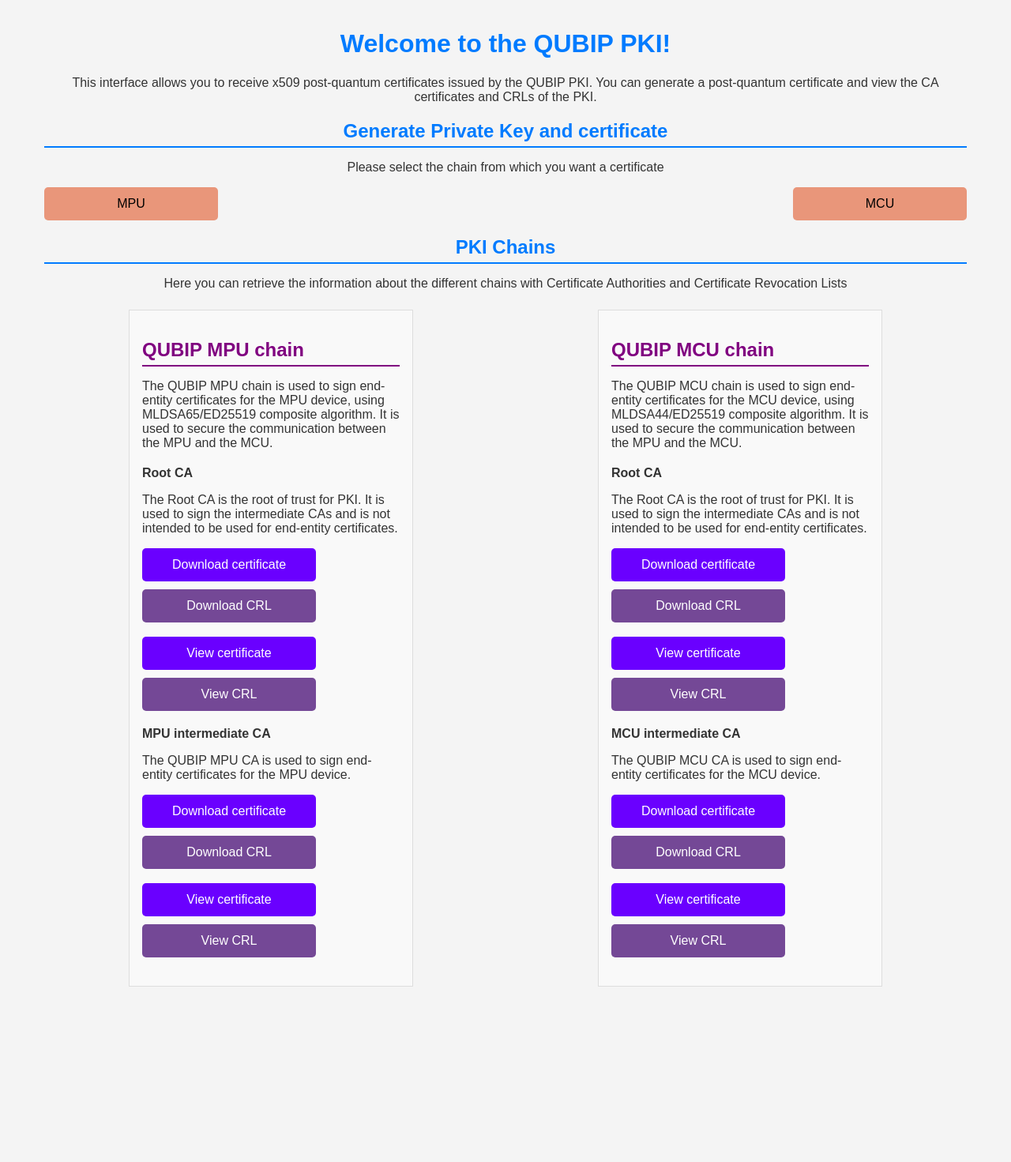
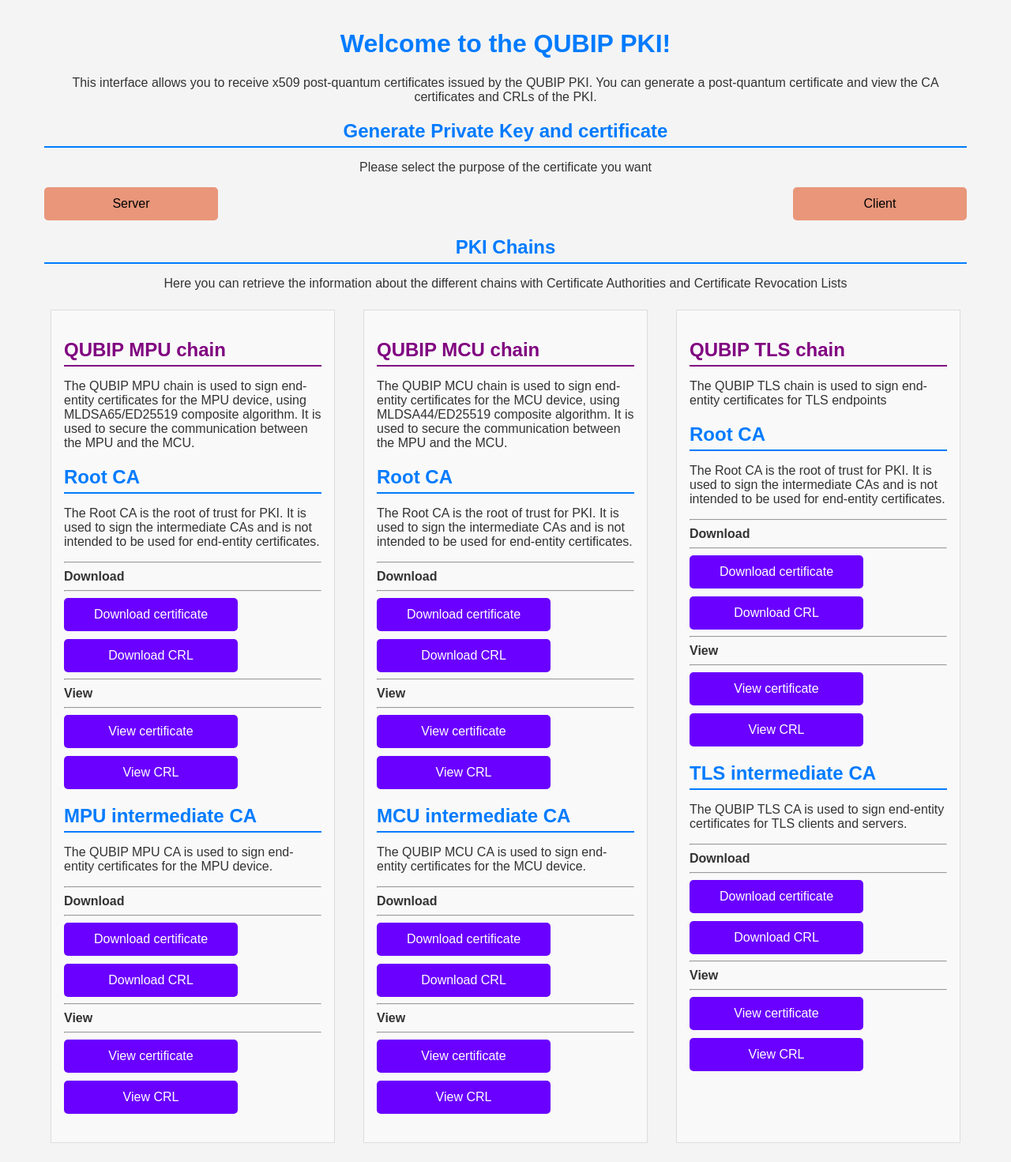
Before and after one commit to QUBIP/pq-qubip-pki, a Flask app: page / in a window 1280 px wide. Shown: the whole page at 79% size. Before the commit the page ends 1249 px from the top, so only its background shows below. Run offline with Flask 3, Linux system fonts and the light colour scheme; parts of the project's set-up code (start-up, migrations or seed data) failed here and were passed over.

Commit message:
fixed key handling

```diff
--- a/app.py
+++ b/app.py
@@ -4,7 +4,7 @@
 import uuid
 import logging
 import tempfile
-from pkiCrypto import generate_private_key, generate_csr, sign_certificate, create_certificate_chain, get_ca_certificate_details, get_crl_details
+from pkiCrypto import generate_private_key, generate_csr, sign_certificate, create_certificate_chain, get_ca_certificate_details, get_crl_details, convert_certificate_to_der
 from io import BytesIO # allows to create files without saving them on disk (useful for private key)
 from zipfile import ZipFile
 from cryptography import x509
@@ -25,11 +25,10 @@
 
 # Validate configurations
 Config.validate()
-private_keys = {}  # Store private keys in memory
 openssl = app.config['OPENSSL']
 
-@app.route('/generate_certificate/<chain>', methods=['GET','POST'])
-def generate_certificate(chain):
+@app.route('/generate_certificate/<purpose>', methods=['GET','POST'])
+def generate_certificate(purpose):
     if request.method == 'GET':
         return render_template('gen-cert.html', purpose=purpose)
     if request.method == 'POST':
@@ -37,30 +36,33 @@
             data = request.json or request.form
             device = data.get('device')
             if device == 'mpu':
+                pki = 'pki-65'
                 ca = app.config['MPU_CA']
-                ca_certs_dir = app.config['MPU_CERTS_DIR']
-                ca_conf = app.config['MPU_CA_CONF']
-                ca_key_file = app.config['MPU_CA_KEY']
-                ca_passfile = app.config['MPU_CA_PASSWORD']
-                ca_cert = app.config['MPU_CA_CERT']
-                ca_chain = app.config['MPU_CA_CHAIN']
+                ca_certs_dir = os.path.join(app.config['PKI65_DIR'],'qubip-mpu-ca', 'newcerts')
+                ca_conf = os.path.join(app.config['CONF_DIR_PKI65'], 'qubip-mpu-ca.conf')
+                ca_key_file = os.path.join(app.config['PKI65_DIR'], 'qubip-mpu-ca', 'private', 'qubip-mpu-ca.key')
+                ca_passfile = os.path.join(app.config['PKI65_DIR'], 'qubip-mpu-ca', 'private', '.qubip-mpu-ca-passphrase.txt')
+                ca_cert = os.path.join(app.config['PKI65_DIR'], 'qubip-mpu-ca', 'qubip-mpu-ca-cert.pem')
+                ca_chain = os.path.join(app.config['PKI65_DIR'], 'qubip-mpu-ca', 'qubip-mpu-ca-chain.pem')
                 if purpose == 'server':
-                    conf_file = app.config['SERVER_CONF']
+                    conf_file = os.path.join(app.config['CONF_DIR_PKI65'], 'qubip-server.conf')
                 else:
-                    conf_file = app.config['CLIENT_CONF']
+                    conf_file = os.path.join(app.config['CONF_DIR_PKI65'], 'qubip-client.conf')
             elif device == 'mcu':
+                pki = 'pki-44'
                 ca = app.config['MCU_CA']
-                ca_certs_dir = app.config['MCU_CERTS_DIR']
-                ca_conf = app.config['MCU_CA_CONF']
-                ca_key_file = app.config['MCU_CA_KEY']
-                ca_passfile = app.config['MCU_CA_PASSWORD']
-                ca_cert = app.config['MCU_CA_CERT']
-                ca_chain = app.config['MCU_CA_CHAIN']
+                ca_certs_dir = os.path.join(app.config['PKI44_DIR'],'qubip-mcu-ca', 'newcerts')
+                ca_conf = os.path.join(app.config['CONF_DIR_PKI44'], 'qubip-mcu-ca.conf')
+                ca_key_file = os.path.join(app.config['PKI44_DIR'], 'qubip-mcu-ca', 'private', 'qubip-mcu-ca.key')
+                ca_passfile = os.path.join(app.config['PKI44_DIR'], 'qubip-mcu-ca', 'private', '.qubip-mcu-ca-passphrase.txt')
+                ca_cert = os.path.join(app.config['PKI44_DIR'], 'qubip-mcu-ca', 'qubip-mcu-ca-cert.pem')
+                ca_chain = os.path.join(app.config['PKI44_DIR'], 'qubip-mcu-ca', 'qubip-mcu-ca-chain.pem')
                 if purpose == 'server':
-                    conf_file = app.config['SERVER_CONF']
+                    conf_file = os.path.join(app.config['CONF_DIR_PKI44'], 'qubip-server.conf')
                 else:
-                    conf_file = app.config['CLIENT_CONF']
+                    conf_file = os.path.join(app.config['CONF_DIR_PKI44'], 'qubip-client.conf')
             elif device == 'tls':
+                pki = 'certs'
                 ca = app.config['TLS_CA']
                 ca_certs_dir = app.config['TLS_CERTS_DIR']
                 ca_conf = app.config['TLS_CA_CONF']
@@ -79,8 +81,11 @@
             commonName = data.get('common_name')
             cn_type = data.get('cn_type') # IP/DNS
             cert_id = f'{str(uuid.uuid4().hex[:10 ])}-{purpose}'
-            key_file = os.path.join(ca_certs_dir, f'{cert_id}.key')
 
+            if not os.path.exists(app.config['TEMP_KEY_DIR']):
+                os.makedirs(app.config['TEMP_KEY_DIR'])
+            key_file = os.path.join(app.config['TEMP_KEY_DIR'], f'{cert_id}.key')
+            logging.debug(f"Key file: {key_file}")
             logging.debug(f"Generating certificate for {purpose} with commonName: {commonName}, algorithm: {algorithm}, cert_id: {cert_id}")
             generate_private_key(openssl, key_file, algorithm)
             if not key_file:
@@ -88,9 +93,6 @@
             else:
                 logging.info("PRIVATE KEY GENERATED")
                 logging.info(f"Key file: {key_file}")
-                with open(key_file, 'r') as key_fp:
-                    private_keys[cert_id] = key_fp.read()
-                key_fp.close()
                 subjectAltName = commonName
                 logging.info(f"SAN = {subjectAltName}")
                 subj = f"/C=EU/O=QUBIP/CN={commonName}"
@@ -109,8 +111,14 @@
                 else:
                     chain_file = f'{cert_id}-chain.pem'
                     chain_path = os.path.join(ca_certs_dir, chain_file)
+                    convert_certificate_to_der(openssl, cert_file)
+                    logging.info("DER certificate converted")
                     create_certificate_chain(cert_file, ca_chain, chain_path)
+                    convert_certificate_to_der(openssl, chain_path)
+                    logging.info(chain_path)
+
                     return jsonify({
+                        'pki': pki,
                         'ca': ca,
                         'certificate_id': cert_id,
                         'certificate': certificate,
@@ -121,47 +129,68 @@
             return jsonify({'error': 'An unexpected error occurred', 'details': str(e)}), 500
     return jsonify({'error': 'Invalid request method'}), 400
 
-@app.route('/download_certificate/<ca>/<cert_id>', methods=['GET'])
-def download_certificate(ca, cert_id):
+@app.route('/download_certificate/<pki>/<ca>/<cert_id>', methods=['GET'])
+def download_certificate(pki, ca, cert_id):
+    logging.info(pki)
+    if pki == 'pki-65':
+        working_dir = app.config['PKI65_DIR']
+    elif pki == 'pki-44':
+        working_dir = app.config['PKI44_DIR']
+    elif pki == 'certs':
+        working_dir = app.config['CERTS_DIR']
+    else:
+        return jsonify({'error': f'Invalid PKI: {pki}'}), 400  # <--- ADD THIS
+    logging.info(working_dir)
+    logging.info(ca)
+    logging.info(cert_id)
     filename = f'{cert_id}-cert.pem'
     csr_file = f'{cert_id}.csr'
     chain_filename = f'{cert_id}-chain.pem'
     if ca == 'qubip-mpu-ca':
-        certs_path = app.config['MPU_CERTS_DIR']
+        certs_path = os.path.join(working_dir, 'qubip-mpu-ca', 'newcerts')
     elif ca == 'qubip-mcu-ca':
-        certs_path = app.config['MCU_CERTS_DIR']
+        certs_path = os.path.join(working_dir, 'qubip-mcu-ca', 'newcerts')
     elif ca == 'qubip-tls-ca':
-        certs_path = app.config['TLS_CERTS_DIR']
+        certs_path = os.path.join(working_dir, 'qubip-tls-ca', 'newcerts')
     else:
         return jsonify({'error': 'CA not found'}), 404
 
     full_path = os.path.join(certs_path, filename)
+    der_cert = os.path.join(certs_path, f'{filename}.der')
+    if not os.path.exists(der_cert):
+        logging.error(f"DER certificate not found: {der_cert}")
+        return jsonify({'error': 'DER certificate not found'}), 404
+
     full_chain_path = os.path.join(certs_path, chain_filename)
+    der_chain = f'{full_chain_path}.der'
     if not os.path.exists(full_path):
         return jsonify({'error': 'Certificate not found'}), 404
-    key_filename = f'{cert_id}.key'
-    key_content = private_keys.pop(cert_id, None)  # Retrieve and remove the private key from memory
-    if  not key_content:
+    if not os.path.exists(der_chain):
+        logging.error(f"DER chain certificate not found: {der_chain}")
+        return jsonify({'error': 'DER chain certificate not found'}), 404
+    logging.info(der_chain)
+    key_filename = os.path.join(app.config['TEMP_KEY_DIR'], f"{cert_id}.key")
+    if not os.path.exists(key_filename):
         return jsonify({'error': 'Private key not found'}), 404
     if not os.path.exists(full_chain_path):
         return jsonify({'error': 'Chain certificate file NOT found'}), 404
+    with open(key_filename, 'r') as f:
+        key_content = f.read()
     try:
         stream = BytesIO()
         with ZipFile(stream, 'w') as zipf:
             zipf.write(full_path, arcname=filename) # add filename
+            zipf.write(der_cert, arcname=f'{cert_id}-cert.der') # add der cert
+            #zipf.write(der_chain, arcname=f'{cert_id}-chain.der') # add der chain
             zipf.writestr(key_filename, key_content) # add private key
             zipf.write(full_chain_path, arcname=chain_filename)
         stream.seek(0)
 
         # delete key and csr after download
-        key_path = os.path.join(certs_path, key_filename)
-        print(key_path)
+        os.remove(key_filename)
         # Delete the CSR file
         if os.path.exists(csr_file):
             os.remove(csr_file)
-
-        if os.path.exists(key_path):
-            os.remove(key_path)
         return send_file(
             stream,
             as_attachment=True,
@@ -198,14 +227,21 @@
         return jsonify({'error': 'File not found'}), 404
 
 
-@app.route('/download_crl/<ca>', methods=['GET'])
-def download_crl(ca):
+@app.route('/download_crl/<chain>/<ca>', methods=['GET'])
+def download_crl(chain, ca):
+    if chain == 'certs':
+        working_dir = app.config['CERTS_DIR']
+    elif chain == 'pki-65':
+        working_dir = app.config['PKI65_DIR']
+    elif chain == 'pki-44':
+        working_dir = app.config['PKI44_DIR']
+
     if ca == 'qubip-root-ca':
-        ca_crl = app.config['ROOT_CA_CRL']
+        ca_crl = os.path.join(working_dir, app.config['ROOT_CA'],'crl','qubip-root-ca.crl')
     elif ca == 'qubip-mpu-ca':
-        ca_crl = app.config['MPU_CA_CRL']
+        ca_crl = os.path.join(working_dir, app.config['MPU_CA'],'crl','qubip-mpu-ca.crl')
     elif ca == 'qubip-mcu-ca':
-        ca_crl = app.config['MCU_CA_CRL']
+        ca_crl = os.path.join(working_dir, app.config['MCU_CA'],'crl','qubip-mcu-ca.crl')
     elif ca == 'qubip-tls-ca':
         ca_crl = app.config['TLS_CA_CRL']
     if not os.path.exists(ca_crl):
@@ -247,15 +283,22 @@
         logging.error(f"Error reading certificate: {e}")
         return jsonify({'error': 'Error reading certificate'}), 500
 
-@app.route('/crl_details/<ca>/ca_crl', methods=['GET'])
-def view_ca_crl(ca):
+@app.route('/crl_details/<chain>/<ca>', methods=['GET'])
+def view_ca_crl(chain, ca):
     cert_id = ca
+    logging.info(chain)
+    if chain == 'certs':
+        working_dir = app.config['CERTS_DIR']
+    elif chain == 'pki-65':
+        working_dir = app.config['PKI65_DIR']
+    elif chain == 'pki-44':
+        working_dir = app.config['PKI44_DIR']
     if ca == 'qubip-root-ca':
-        filename = app.config['ROOT_CA_CRL']
+        filename = os.path.join(working_dir, app.config['ROOT_CA'],'crl','qubip-root-ca.crl')
     elif ca == 'qubip-mpu-ca':
-        filename = app.config['MPU_CA_CRL']
+        filename = os.path.join(working_dir, app.config['MPU_CA'],'crl','qubip-mpu-ca.crl')
     elif ca == 'qubip-mcu-ca':
-        filename = app.config['MCU_CA_CRL']
+        filename = os.path.join(working_dir, app.config['MCU_CA'],'crl','qubip-mcu-ca.crl')
     elif ca == 'qubip-tls-ca':
         filename = app.config['TLS_CA_CRL']
 
--- a/static/css/home_style.css
+++ b/static/css/home_style.css
@@ -101,16 +101,14 @@
 }
 
 .crl-button {
-    background-color: #744896;
+    background-color: #6a00ff;
 }
 .crl-button:hover {
-    background-color: #971fb2;
+    background-color: #0056b3;
 }
 
 .divider{
-    width:5px;
-    height:auto;
-    display:inline-block;
+    top: 200%;
 }
 
 .chains-container {
--- a/templates/gen-cert.html
+++ b/templates/gen-cert.html
@@ -75,7 +75,7 @@
             <pre id="certText"></pre>
         </div>
     </div>
-    <script src="/static/js-scripts/gen-cert.js"></script>
+    <script src="/static/js-scripts/gen-cert-2.js"></script>
 </body>
 
 </html>
--- a/templates/home.html
+++ b/templates/home.html
@@ -16,10 +16,10 @@
         <p>This interface allows you to receive x509 post-quantum certificates issued by the QUBIP PKI. You can generate
             a post-quantum certificate and view the CA certificates and CRLs of the PKI.</p>
         <h2>Generate Private Key and certificate</h2>
-        <p>Please select the chain from which you want a certificate</p>
+        <p>Please select the purpose of the certificate you want</p>
         <div class="button-container">
-            <a href="{{ url_for('generate_certificate', chain='mpu') }}" class="button chain">MPU</a>
-            <a href="{{ url_for('generate_certificate', chain='mcu') }}" class="button chain">MCU</a>
+            <a href="{{ url_for('generate_certificate', purpose='server') }}" class="button purpose">Server</a>
+            <a href="{{ url_for('generate_certificate', purpose='client') }}" class="button purpose">Client</a>
         </div>
         <h2>PKI Chains</h2>
         <p>Here you can retrieve the information about the different chains with Certificate Authorities and Certificate
@@ -36,10 +36,15 @@
                 </div>
 
                 <div class="ca-section">
-                    <strong>Root CA</strong>
+                    <h2>Root CA</h2>
                     <p>The Root CA is the root of trust for PKI. It is used to sign the intermediate CAs and is not
                         intended
                         to be used for end-entity certificates.</p>
+                    <hr>
+                    </hr>
+                    <strong>Download</strong>
+                    <hr>
+                    </hr>
                     <div class="button-container">
 
                         <a href="#" class="button cert-button download-ca-cert-btn" chain-name="pki-65"
@@ -47,7 +52,11 @@
                         <a href="#" class="button crl-button download-crl-btn" chain-name="pki-65"
                             crl-name="qubip-root-ca">Download CRL</a>
                     </div>
-                    <div class="divider"></div>
+                    <hr>
+                    </hr>
+                    <strong>View</strong>
+                    <hr>
+                    </hr>
                     <div class="button-container">
                         <a href="#" class="button cert-button view-ca-cert-btn" chain-name="pki-65"
                             cert-name="qubip-root-ca">View certificate</a>
@@ -58,8 +67,13 @@
                     </div>
                 </div>
                 <div class="ca-section">
-                    <strong>MPU intermediate CA</strong>
+                    <h2>MPU intermediate CA</h2>
                     <p>The QUBIP MPU CA is used to sign end-entity certificates for the MPU device.</p>
+                    <hr>
+                    </hr>
+                    <strong>Download</strong>
+                    <hr>
+                    </hr>
                     <div class="button-container">
 
                         <a href="#" class="button cert-button download-ca-cert-btn" chain-name="pki-65"
@@ -67,7 +81,11 @@
                         <a href="#" class="button crl-button download-crl-btn" chain-name="pki-65"
                             crl-name="qubip-mpu-ca">Download CRL</a>
                     </div>
-                    <div class="divider"></div>
+                    <hr>
+                    </hr>
+                    <strong>View</strong>
+                    <hr>
+                    </hr>
                     <div class="button-container">
                         <a href="#" class="button cert-button view-ca-cert-btn" chain-name="pki-65"
                             cert-name="qubip-mpu-ca">View certificate</a>
@@ -87,11 +105,16 @@
                 </div>
 
                 <div class="ca-section">
-                    <strong>Root CA</strong>
+                    <h2>Root CA</h2>
                     <p>The Root CA is the root of trust for PKI. It is used to sign the intermediate CAs and is not
                         intended
                         to
                         be used for end-entity certificates.</p>
+                    <hr>
+                    </hr>
+                    <strong>Download</strong>
+                    <hr>
+                    </hr>
                     <div class="button-container">
 
                         <a href="#" class="button cert-button download-ca-cert-btn" chain-name="pki-44"
@@ -99,7 +122,11 @@
                         <a href="#" class="button crl-button download-crl-btn" chain-name="pki-44"
                             crl-name="qubip-root-ca">Download CRL</a>
                     </div>
-                    <div class="divider"></div>
+                    <hr>
+                    </hr>
+                    <strong>View</strong>
+                    <hr>
+                    </hr>
                     <div class="button-container">
                         <a href="#" class="button cert-button view-ca-cert-btn" chain-name="pki-44"
                             cert-name="qubip-root-ca">View certificate</a>
@@ -110,8 +137,13 @@
                     </div>
                 </div>
                 <div class="ca-section">
-                    <strong>MCU intermediate CA</strong>
+                    <h2>MCU intermediate CA</h2>
                     <p>The QUBIP MCU CA is used to sign end-entity certificates for the MCU device.</p>
+                    <hr>
+                    </hr>
+                    <strong>Download</strong>
+                    <hr>
+                    </hr>
                     <div class="button-container">
 
                         <a href="#" class="button cert-button download-ca-cert-btn" chain-name="pki-44"
@@ -119,7 +151,11 @@
                         <a href="#" class="button crl-button download-crl-btn" chain-name="pki-44"
                             crl-name="qubip-mcu-ca">Download CRL</a>
                     </div>
-                    <div class="divider"></div>
+                    <hr>
+                    </hr>
+                    <strong>View</strong>
+                    <hr>
+                    </hr>
                     <div class="button-container">
                         <a href="#" class="button cert-button view-ca-cert-btn" chain-name="pki-44"
                             cert-name="qubip-mcu-ca">View certificate</a>
@@ -130,25 +166,79 @@
                     </div>
                 </div>
             </div>
-            <!-- <div class="ca-section">
-            <strong>QUBIP TLS CA</strong>
-            <p>The QUBIP TLS CA is used to sign end-entity certificates for TLS. It is used to secure the communication between endpoints in pilot 2.</p>
-            <div class="button-container">
+            <div class="chain-wrapper">
 
-                <a href="#" class="button cert-button download-ca-cert-btn" cert-name="qubip-tls-ca">Download certificate</a>
-                <a href="#" class="button crl-button download-crl-btn" crl-name="qubip-tls-ca">Download CRL</a>
+                <div class="chain-section">
+                    <h2 class="chain-h2"> QUBIP TLS chain</h2>
+                    <p>The QUBIP TLS chain is used to sign end-entity certificates for TLS endpoints</p>
+                </div>
+
+                <div class="ca-section">
+                    <h2>Root CA</h2>
+                    <p>The Root CA is the root of trust for PKI. It is used to sign the intermediate CAs and is not
+                        intended
+                        to be used for end-entity certificates.</p>
+                    <hr>
+                    </hr>
+                    <strong>Download</strong>
+                    <hr>
+                    </hr>
+                    <div class="button-container">
+
+                        <a href="#" class="button cert-button download-ca-cert-btn" chain-name="certs"
+                            cert-name="qubip-root-ca">Download certificate</a>
+                        <a href="#" class="button crl-button download-crl-btn" chain-name="certs"
+                            crl-name="qubip-root-ca">Download CRL</a>
+                    </div>
+                    <hr>
+                    </hr>
+                    <strong>View</strong>
+                    <hr>
+                    </hr>
+                    <div class="button-container">
+                        <a href="#" class="button cert-button view-ca-cert-btn" chain-name="certs"
+                            cert-name="qubip-root-ca">View certificate</a>
+                        <a href="#" class="button crl-button view-crl-btn" chain-name="certs"
+                            crl-name="qubip-root-ca">View
+                            CRL</a>
+
+                    </div>
+                </div>
+                <div class="ca-section">
+                    <h2>TLS intermediate CA</h2>
+                    <p>The QUBIP TLS CA is used to sign end-entity certificates for TLS clients and servers.</p>
+                    <hr>
+                    </hr>
+                    <strong>Download</strong>
+                    <hr>
+                    </hr>
+                    <div class="button-container">
+
+                        <a href="#" class="button cert-button download-ca-cert-btn" chain-name="certs"
+                            cert-name="qubip-tls-ca">Download certificate</a>
+                        <a href="#" class="button crl-button download-crl-btn" chain-name="certs"
+                            crl-name="qubip-tls-ca">Download CRL</a>
+                    </div>
+                    <hr>
+                    </hr>
+                    <strong>View</strong>
+                    <hr>
+                    </hr>
+                    <div class="button-container">
+                        <a href="#" class="button cert-button view-ca-cert-btn" chain-name="certs"
+                            cert-name="qubip-tls-ca">View certificate</a>
+                        <a href="#" class="button crl-button view-crl-btn" chain-name="certs"
+                            crl-name="qubip-tls-ca">View
+                            CRL</a>
+
+                    </div>
+                </div>
             </div>
-            <div class="divider"></div>
-            <div class="button-container">
-                <a href="#" class="button cert-button view-ca-cert-btn" cert-name="qubip-tls-ca">View certificate</a>
-                <a href="#" class="button crl-button view-crl-btn" crl-name="qubip-tls-ca">View CRL</a>
+        </div>
 
-            </div>
-        </div> -->
-
-        </div>
     </div>
-    <script src="/static/js-scripts/script.js"></script>
+    </div>
+    <script src="/static/js-scripts/script-2.js"></script>
 </body>
 
 </html>
--- a/templates/view-ca-certificate.html
+++ b/templates/view-ca-certificate.html
@@ -17,7 +17,7 @@
     </div>
 
     <!-- Optional: Add JavaScript if needed -->
-    <script src="/static/js-scripts/script.js"></script>
+    <script src="/static/js-scripts/script-2.js"></script>
 </body>
 
 </html>
--- a/templates/view-ca-crl.html
+++ b/templates/view-ca-crl.html
@@ -19,7 +19,7 @@
     <br>
 
     <!-- <script src="/static/certificate_details.js"></script> -->
-    <script src="/static/js-scripts/script.js"></script>
+    <script src="/static/js-scripts/script-2.js"></script>
 </div>
 
 </body>
```
Also changed, not shown: config.py (deleted, +0 -106 lines), static/js-scripts/gen-cert-2.js (renamed from static/js-scripts/gen-cert.js, +54 -66 lines), static/js-scripts/script-2.js (renamed from static/js-scripts/script.js, +6 -5 lines), 1 other file.
